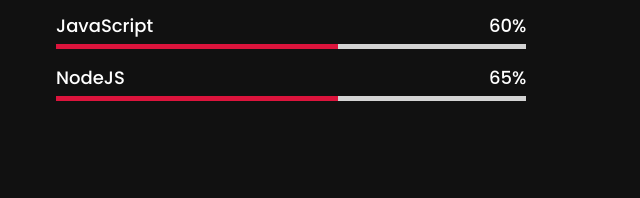
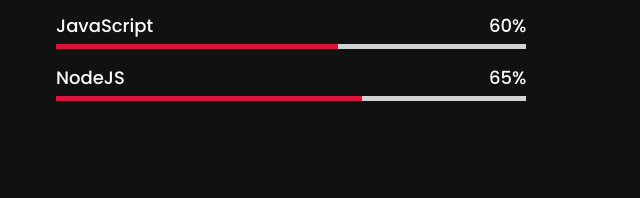
Before and after one commit to Ritik0602/Portfolio, a plain HTML site: page index.html in a window 1280 px wide. Shown: the part 2582-2780 px from the top of the page, 614-1254 px from the left. Drawn offline with nearby package versions, Linux system fonts and the light colour scheme.

Commit message:
update my-skills section

```diff
--- a/index.html
+++ b/index.html
@@ -169,7 +169,7 @@
                                 <span>NodeJS</span>
                                 <span>65%</span>
                             </div>
-                            <div class="line js"></div>
+                            <div class="line nodejs"></div>
                         </div>
                     </div>
 
```
